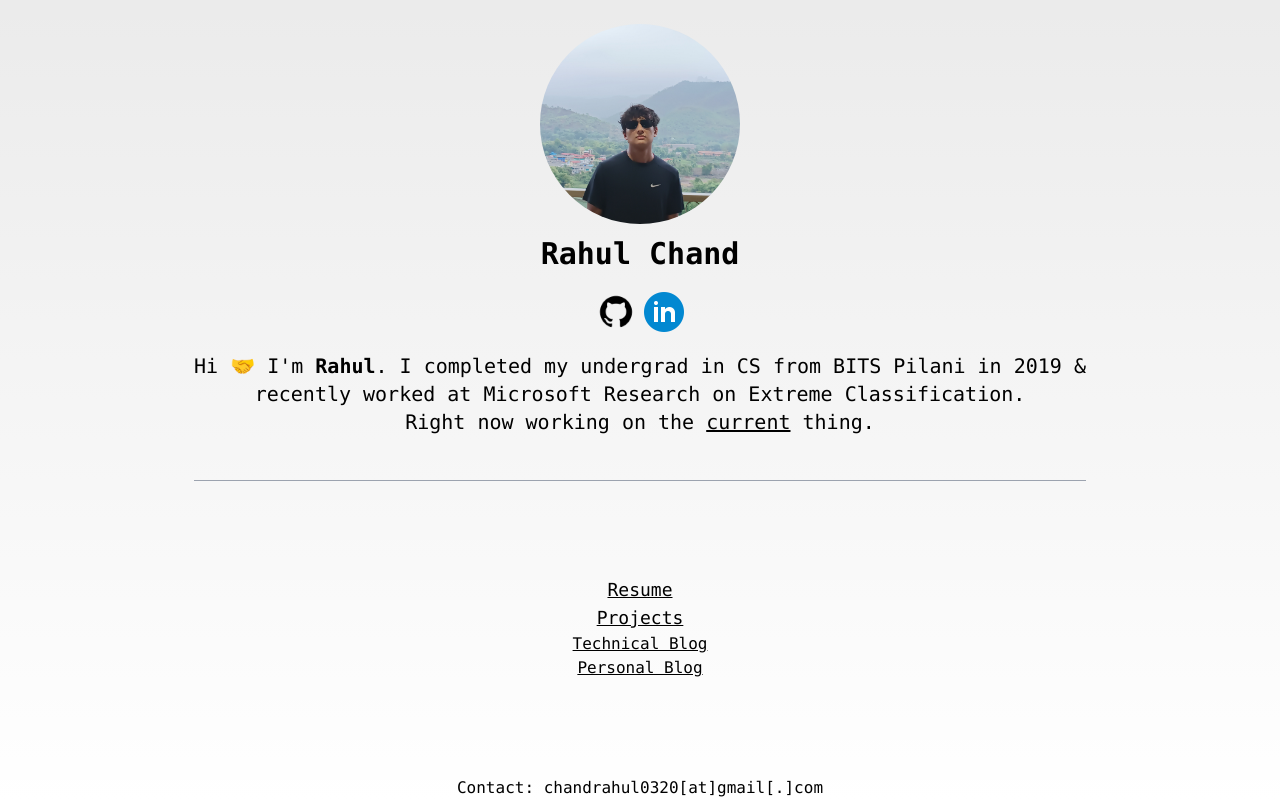
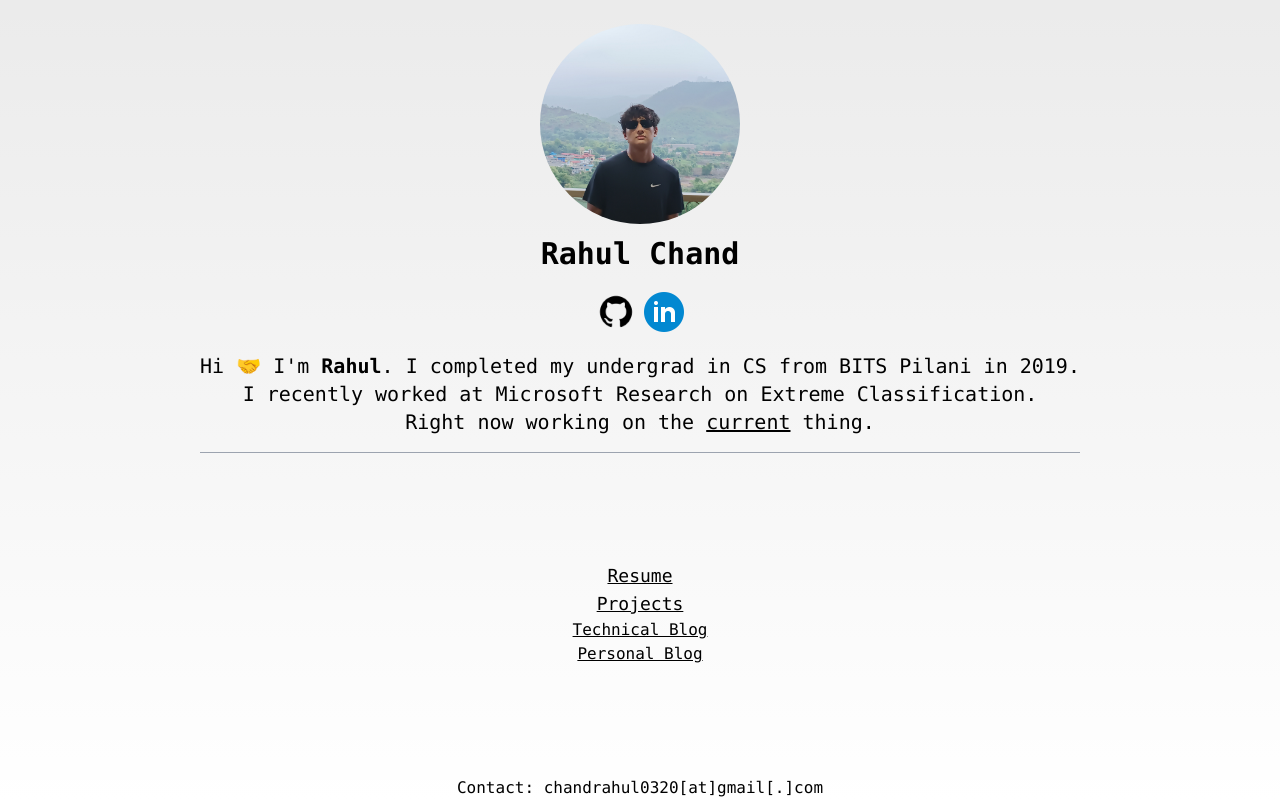
Before and after one commit to RahulSChand/rahulschand.github.io-old, a Next.js app: page / in a window 1280 px wide. Built offline with nearby package versions, Linux system fonts and the light colour scheme.

Commit message:
Fixed descirption

```diff
--- a/pages/index.tsx
+++ b/pages/index.tsx
@@ -81,27 +81,13 @@ export default function Home() {
                   <div>chandrahul0320@gmail.com</div>
                 </a>
               </div> */}
-            <div className="flex pb-4">
-              <p className="text-center text-xl font-mono">
+            <div className="flex-row pb-4">
+            <p className="text-center text-xl font-mono">Hi 🤝 I'm <span className="font-bold">Rahul</span>.
+                I completed my undergrad in CS from BITS
+                Pilani in 2019.</p>
+            <p className="text-center text-xl font-mono">I recently worked at Microsoft Research on Extreme Classification. </p>
+            <p className="text-center text-xl font-mono">Right now working on the <span className="underline">current</span> thing.</p>
 
-              Hi 🤝 I'm <span className="font-bold">Rahul</span>.
-                I completed my undergrad in CS from BITS
-                Pilani in 2019 &
-                <br></br>
-                recently worked at Microsoft Research on Extreme Classification.
-                <br>
-                </br>
-                Right now working on the <span className="underline">current</span> thing.
-                {/* <br></br>Previously also spent time @ IISC, IIRS & Arcesium. */}
-
-                <br></br>
-                <br></br>
-
-
-
-                {/* <span className="text-red-500 text-base">Currently looking for oportunities in the field of LLMs, scalable AI or ML optimization.</span> */}
-
-              </p>
             </div>
             <hr className="border-gray-400"></hr>
           </div>
```
